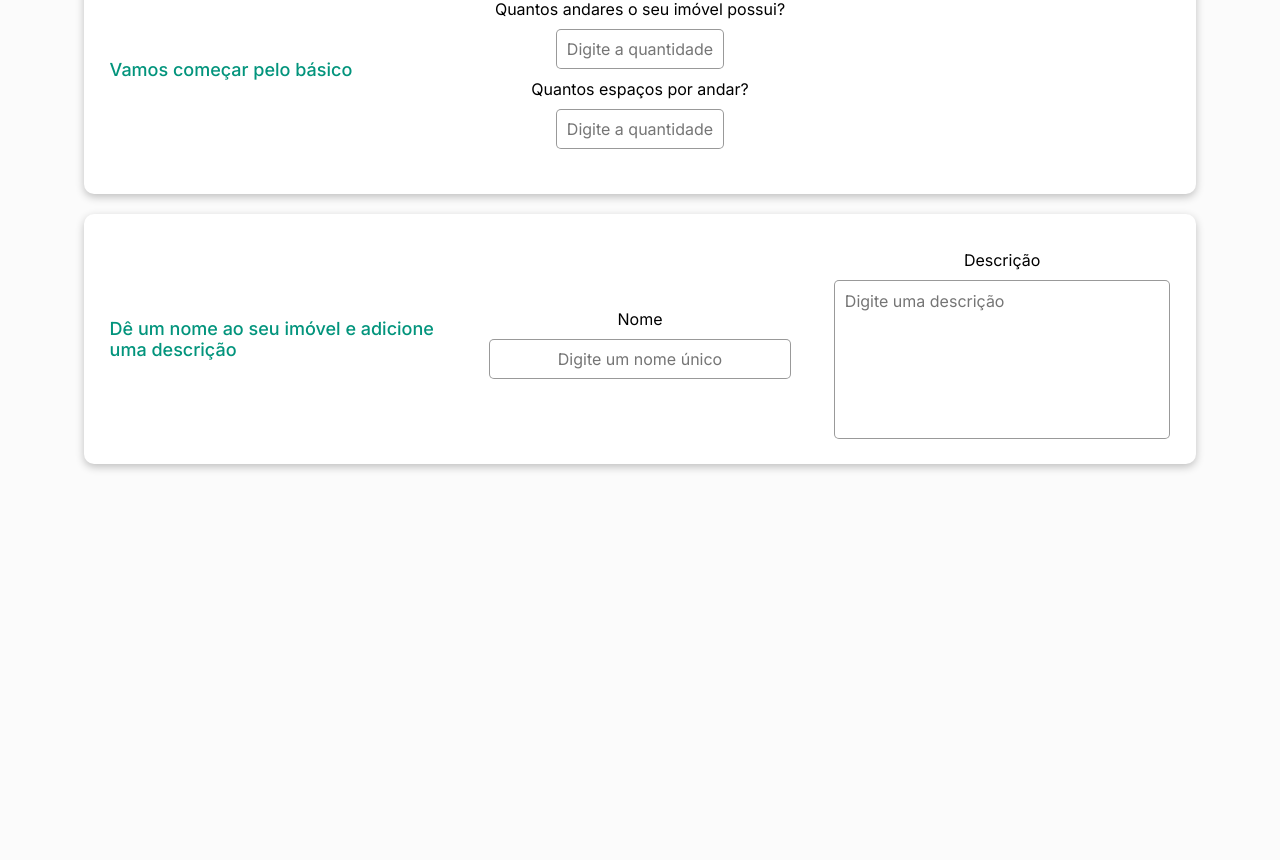
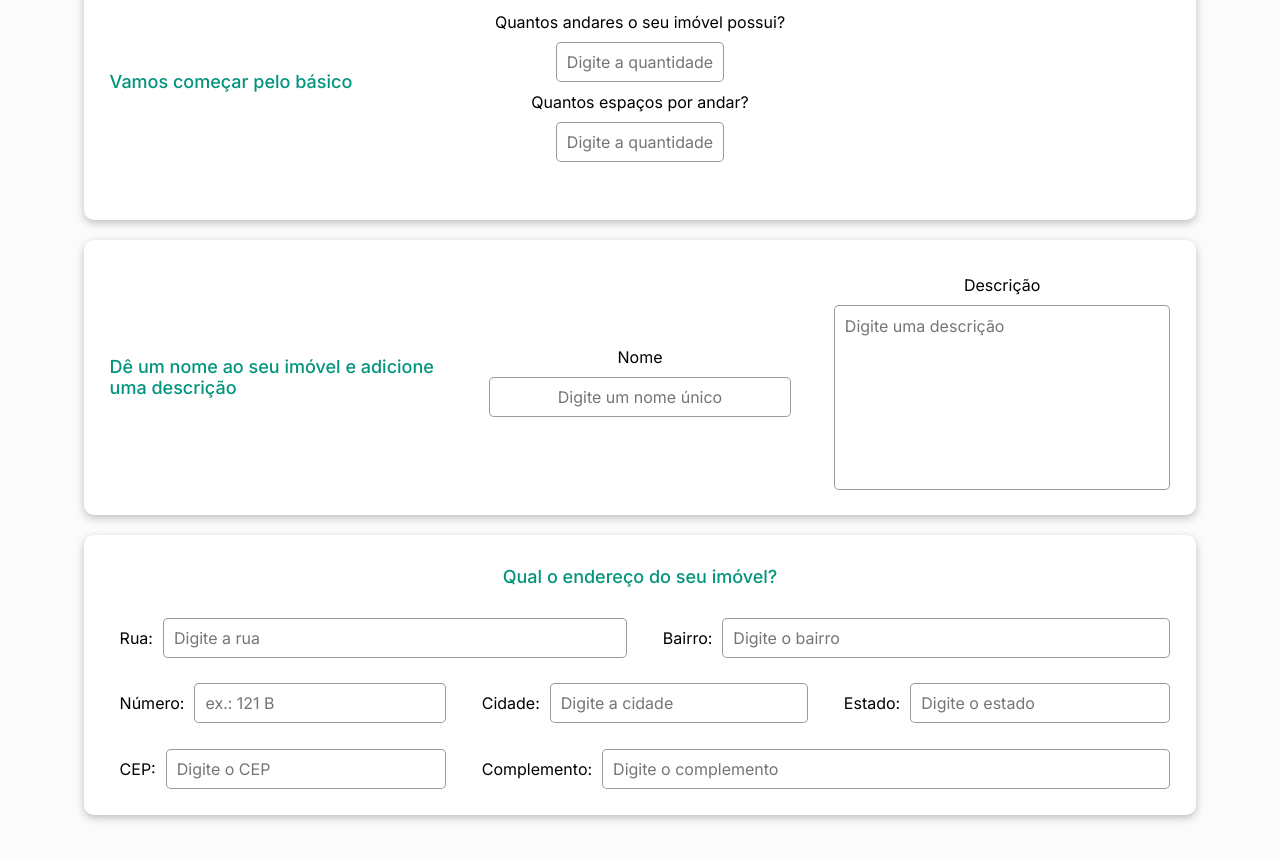
Before and after one commit to jonasnascc/SeuSindico, a React (Create React App) app: page /imoveis/adicionar in a window 1280 px wide. Shown: the part 202-1062 px from the top of the page. Before the commit the page ends 880 px from the top, so only its background shows below. Built offline with nearby package versions, Linux system fonts and the light colour scheme; no server answers.

Commit message:
adicionar formulario de endereco

```diff
--- a/src/pages/ImoveisPage/AddImovel.tsx
+++ b/src/pages/ImoveisPage/AddImovel.tsx
@@ -4,6 +4,7 @@ import { useEffect, useState } from "react"
 import { Endereco, Espaco, Imovel, SimpleImovel } from "../../types/imovel";
 import { NameForm } from "../../shared/components/ImovelForm/NameForm";
 import { ImovelDataForm } from "../../shared/components/ImovelForm/ImovelDataForm";
+import { EnderecoForm } from "../../shared/components/ImovelForm/EnderecoForm";
 
 export const AddImovel = () => {
     const [imovel, setImovel] = useState<Imovel>({
@@ -12,7 +13,15 @@ export const AddImovel = () => {
         descricao: "",
         quantidadeAndares: null,
         espacosPorAndar: null,
-        endereco: null,
+        endereco: {
+            rua: "",
+            numero: null,
+            bairro: "",
+            cidade: "",
+            estado: "",
+            cep: "",
+            complemento: ""
+        },
         espacos: [],
         tipo: ""
     });
@@ -64,8 +73,16 @@ export const AddImovel = () => {
         setEspacoSelecionado(espaco);
     }
 
-    const handleFormChange = (event: any) => {
-        setImovel({
+    const handleFormChange = (event: any, forProp ?: string) => {
+        if(forProp) {
+            const obj : any = imovel[forProp as keyof typeof imovel];
+            obj[event.target.name] = event.target.value;
+            setImovel({
+                ...imovel,
+                [forProp] : obj
+            })
+        }
+        else setImovel({
             ...imovel,
             [event.target.name] : event.target.value
         })
@@ -73,9 +90,12 @@ export const AddImovel = () => {
 
     return (
         <Container>
-            <SectionHeader label="Adicionar Imóvel"/>
-            <ImovelDataForm onChange={handleFormChange}/>
-            <NameForm onChange={handleFormChange}/>
+            <div style={{paddingBottom: "45px"}}>
+                <SectionHeader label="Adicionar Imóvel"/>
+                <ImovelDataForm onChange={handleFormChange}/>
+                <NameForm onChange={handleFormChange}/>
+                <EnderecoForm onChange={(event:any) => handleFormChange(event, "endereco")}/>
+            </div>
         </Container>
     )
 }
--- /dev/null
+++ b/src/shared/components/ImovelForm/EnderecoForm.tsx
@@ -0,0 +1,99 @@
+import React from "react";
+import { CenteredAlignedFormDescription, FormDescription, FormGridTile, FormGridTileVerticalDirection, ImovelFormCard, InputLabel } from "./styles";
+import { Grid } from "@mui/material";
+
+type EnderecoFormProps = {
+    onChange: (event:any) => void
+}
+
+export const EnderecoForm = ({onChange} : EnderecoFormProps) => {
+    return (
+        <ImovelFormCard onChange={onChange}>
+            <CenteredAlignedFormDescription>Qual o endereço do seu imóvel?</CenteredAlignedFormDescription>
+            <Grid container>
+                <Grid item xs={6}>
+                    <FormGridTileVerticalDirection>
+                        <InputLabel>Rua: </InputLabel>
+                        <input
+                            id="rua"
+                            name="rua"
+                            type="text"
+                            placeholder="Digite a rua"
+                        />
+                    </FormGridTileVerticalDirection>
+                </Grid>
+
+                <Grid item xs={6}>
+                    <FormGridTileVerticalDirection>
+                        <InputLabel>Bairro: </InputLabel>
+                        <input
+                            id="bairro"
+                            name="bairro"
+                            type="text"
+                            placeholder="Digite o bairro"
+                        />
+                    </FormGridTileVerticalDirection>
+                </Grid>
+
+                <Grid item xs={4}>
+                    <FormGridTileVerticalDirection>
+                        <InputLabel>Número: </InputLabel>
+                        <input
+                            id="numero"
+                            name="numero"
+                            type="text"
+                            placeholder="ex.: 121 B"
+                        />
+                    </FormGridTileVerticalDirection>
+                </Grid>
+
+                <Grid item xs={4}>
+                    <FormGridTileVerticalDirection>
+                        <InputLabel>Cidade: </InputLabel>
+                        <input
+                            id="cidade"
+                            name="cidade"
+                            type="text"
+                            placeholder="Digite a cidade"
+                        />
+                    </FormGridTileVerticalDirection>
+                </Grid>
+
+                <Grid item xs={4}>
+                    <FormGridTileVerticalDirection>
+                        <InputLabel>Estado: </InputLabel>
+                        <input
+                            id="estado"
+                            name="estado"
+                            type="text"
+                            placeholder="Digite o estado"
+                        />
+                    </FormGridTileVerticalDirection>
+                </Grid>
+
+                <Grid item xs={4}>
+                    <FormGridTileVerticalDirection>
+                        <InputLabel>CEP: </InputLabel>
+                        <input
+                            id="cep"
+                            name="cep"
+                            type="text"
+                            placeholder="Digite o CEP"
+                        />
+                    </FormGridTileVerticalDirection>
+                </Grid>
+                <Grid item xs={8}>
+                    <FormGridTileVerticalDirection>
+                        <InputLabel>Complemento: </InputLabel>
+                        <input
+                            id="complemento"
+                            name="complemento"
+                            type="text"
+                            placeholder="Digite o complemento"
+                        />
+                    </FormGridTileVerticalDirection>
+                </Grid>
+            </Grid>
+        </ImovelFormCard>
+    )
+}
--- a/src/shared/components/ImovelForm/styles.ts
+++ b/src/shared/components/ImovelForm/styles.ts
@@ -1,8 +1,7 @@
 import styled from "styled-components";
 
-export const ImovelFormCard = styled.div`
+export const ImovelFormCard = styled.form`
     position: relative;
-    height: 250px;
     padding: 1vw;
     background-color: white;
     box-shadow: rgba(0, 0, 0, 0.24) 0px 3px 8px;
@@ -17,18 +16,29 @@ export const FormDescription = styled.h3`
     width: 100%;
 `
 
+export const CenteredAlignedFormDescription = styled(FormDescription)`
+    text-align: center;
+`
+
 export const InputLabel = styled.span`
     font-weight: 400;
     margin: 10px;
 `
 
-export const FormGridTile = styled.form`
+export const FormGridTile = styled.div`
     display: flex;
     flex-direction: column;
     align-items: center;
     justify-content: center;
-    height: 100%;
+    min-height: 250px;
     padding: 1vw;
+`
+
+export const FormGridTileVerticalDirection = styled(FormGridTile)`
+    flex-direction: row;
+    min-height: auto;
+    height: auto;
+    padding: auto 0;
 `
 
 export const NameInput = styled.input`
```
